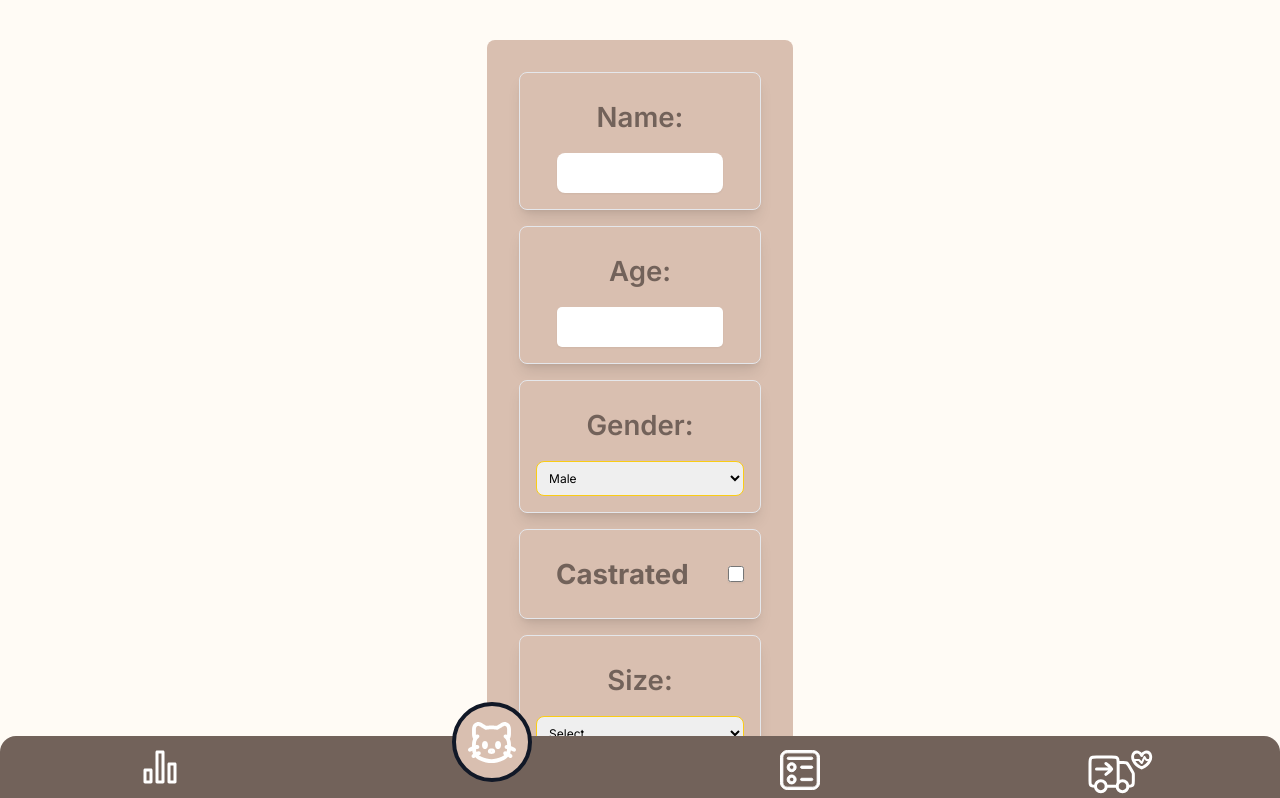
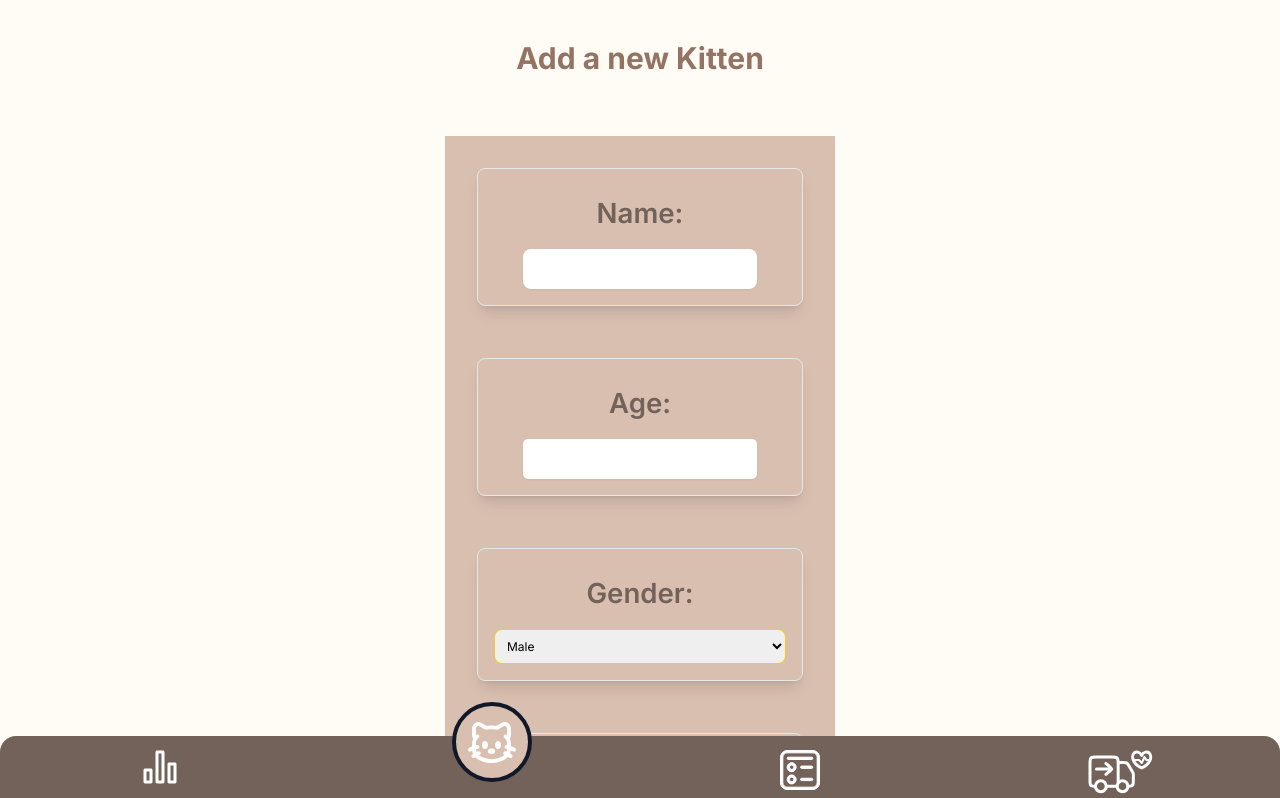
Before and after one commit to marisagdoliveira/kitncare, a Next.js app: page /registcat in a window 1280 px wide. Shown: the top 798 px of the page. Built offline with nearby package versions, Linux system fonts and the light colour scheme.

Commit message:
fixed catprofile

```diff
--- a/app/components/CatProfile.jsx
+++ b/app/components/CatProfile.jsx
@@ -16,7 +16,7 @@ const CatProfile = ({ cat, onClose, imgPath }) => {
                     const totalCats = await getTotalCats(); // Assume you have a function to get total cats from the API
                     if (totalAvailableFood && totalCats) {
                         const totalResourcesForCat = totalAvailableFood / totalCats;
-                        setTotalRecursos(totalResourcesForCat);
+                        setTotalRecursos(Math.round(totalResourcesForCat));
                         // Extract only numbers from cat.consumption.quantity
                         const quantity = cat.consumption.quantity;
                         const extractedNumbers = quantity.match(/\d+/g);
--- a/app/components/catRegistrationForm.jsx
+++ b/app/components/catRegistrationForm.jsx
@@ -50,7 +50,7 @@ const CatRegistrationForm = () => {
 
   return (
     <form
-      className="cat-form overflow-hidden mb-32 mt-10 p-4 rounded-lg bg-[#D9BFB0]"
+      className="flex flex-col gap-5 cat-form overflow-hidden mb-32 w-[390px] mt-10 p-4 bg-[#D9BFB0]"
       onSubmit={handleSubmit}
     >
       <div className="rounded-lg bg-[#D9BFB0] border bg-[#C29B87] p-4 m-4 text-xs shadow-lg">
--- a/app/globals.css
+++ b/app/globals.css
@@ -114,7 +114,7 @@ input {
   }
   .login{
     height: 500px;
-    background: #bda59a;
+    background: #877871;
     border-radius: 60% / 10%;
     transform: translateY(-135px);
     transition: .8s ease-in-out;
--- a/app/listofcats/page.jsx
+++ b/app/listofcats/page.jsx
@@ -54,11 +54,11 @@ export default function Homepage() {
     };
 
     return (
-        <div className="h-screen">
+        <div className="h-fit mb-32">
             {error ? (
                 <p>An error occurred: {error}</p>
             ) : (
-                <ul className="flex flex-col gap-2 mt-10 overflow-auto">
+                <ul className="flex flex-col gap-2 mt-10 ">
                     {cats.map((cat, index) => (
                         <li key={cat._id}>
                             <div
--- a/app/registcat/page.jsx
+++ b/app/registcat/page.jsx
@@ -10,8 +10,12 @@ export default function Homepage() {
 
     return (
         <div>
+            <div className="flex flex-col gap-5 py-10 items-center justify-center">
+                <p className="text-3xl font-bold text-[#947363]">Add a new Kitten</p>
             <CatRegistrationForm />
-             <NavBar />
+
+                    <NavBar />
+            </div>
         </div>
     );
 }
```
